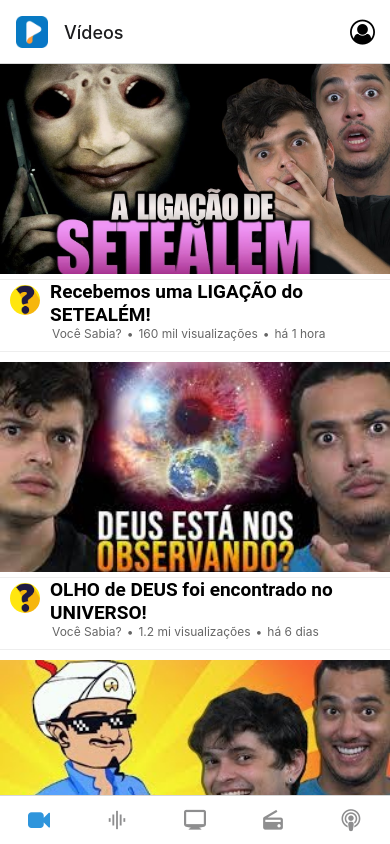
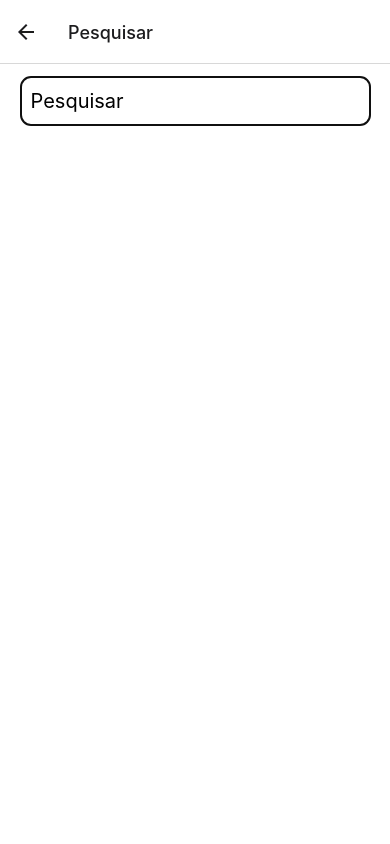
Before and after one commit to henrique-miranda-carvalho/hackathon-gold-nova, a React Native app in the folder eduplay/: screen /Search in a window 390 px wide. Built offline with nearby package versions, Linux system fonts and the light colour scheme; what expo-linking would draw is missing.

Commit message:
Pesquisar

```diff
--- a/eduplay/navigation/LinkingConfiguration.ts
+++ b/eduplay/navigation/LinkingConfiguration.ts
@@ -45,6 +45,7 @@ const linking: LinkingOptions<RootStackParamList> = {
       Video: 'video',
       Channel: 'channel',
       Usuario: 'usuario',
+      Search: 'search',
       NotFound: '*',
     },
   },
--- a/eduplay/navigation/index.tsx
+++ b/eduplay/navigation/index.tsx
@@ -8,7 +8,7 @@ import { createBottomTabNavigator } from '@react-navigation/bottom-tabs';
 import { NavigationContainer, DefaultTheme, DarkTheme } from '@react-navigation/native';
 import { createNativeStackNavigator } from '@react-navigation/native-stack';
 import * as React from 'react';
-import { ColorSchemeName, Pressable, Image } from 'react-native';
+import { ColorSchemeName, Pressable, Image, View } from 'react-native';
 
 import Colors from '../constants/Colors';
 import useColorScheme from '../hooks/useColorScheme';
@@ -21,6 +21,7 @@ import RadiosScreen from '../screens/RadiosScreen';
 import PodcastsScreen from '../screens/PodcastsScreen';
 import VideoScreen from '../screens/VideoScreen';
 import ChannelScreen from '../screens/ChannelScreen';
+import SearchScreen from '../screens/SearchScreen';
 import {EmailScreen, SenhaScreen} from '../screens/LoginScreen';
 import { RootStackParamList, RootStackScreenProps, RootTabParamList, RootTabScreenProps } from '../types';
 import LinkingConfiguration from './LinkingConfiguration';
@@ -78,6 +79,13 @@ function RootNavigator() {
 						title: "Canal",
 					})}
 				/>
+				<Stack.Screen
+					name="Search"
+					component={SearchScreen}
+					options={({navigation}: RootStackScreenProps<'Search'>) => ({
+						title: "Pesquisar",
+					})}
+				/>
 			</Stack.Group>
 		</Stack.Navigator>
 	);
@@ -107,6 +115,19 @@ function BottomTabNavigator() {
 					title: 'Vídeos',
 					tabBarIcon: ({ color }) => <FontAwesome name="video-camera" size={22} color={color} />,
 					headerRight: () => (
+						<View style={{flexDirection: 'row',	flexWrap: 'wrap'}}>
+							<Pressable
+								onPress={() => navigation.navigate('Search')}
+								style={({ pressed }) => ({
+									opacity: pressed ? 0.5 : 1,
+								})}>
+								<FontAwesome
+									name="search"
+									size={25}
+									color={Colors[colorScheme].text}
+									style={{ marginRight: 15 }}
+								/>
+							</Pressable>
 							<Pressable
 								onPress={() => navigation.navigate('Usuario')}
 								style={({ pressed }) => ({
@@ -119,6 +140,7 @@ function BottomTabNavigator() {
 									style={{ marginRight: 15 }}
 								/>
 							</Pressable>
+						</View>
 					),
 					headerLeft: () => (
 						<Image
--- /dev/null
+++ b/eduplay/screens/SearchScreen.tsx
@@ -0,0 +1,41 @@
+import '../global.ts'
+import { StatusBar } from 'expo-status-bar';
+import { Platform, StyleSheet, TextInput } from 'react-native';
+import * as React from 'react';
+
+import EditScreenInfo from '../components/EditScreenInfo';
+import { Text, View } from '../components/Themed';
+import { RootStackScreenProps } from '../types';
+
+export default function SearchScreen({ route, navigation }: RootStackScreenProps<'Usuario'>) {
+    const [search, onChangeSearch] = React.useState('');
+    return (
+      <View style={styles.container}>
+        <TextInput
+          style={styles.input}
+          onChangeText={onChangeSearch}
+          value={search}
+          placeholder="Pesquisar"
+          autoFocus={true}
+          onSubmitEditing = {() => {}}
+        />
+      </View>
+    );
+}
+
+const styles = StyleSheet.create({
+    container: {
+      flex: 1,
+      alignItems: 'center',
+    },
+    input: {
+      fontSize: 20,
+      height: 50,
+      width: '90%',
+      margin: 12,
+      borderWidth: 1,
+      padding: 10,
+      borderColor: '#999',
+      borderRadius: 10,
+    },
+  });
--- a/eduplay/types.tsx
+++ b/eduplay/types.tsx
@@ -21,6 +21,7 @@ export type RootStackParamList = {
   NotFound: undefined;
   Email: undefined;
   Senha: undefined;
+  Search: undefined;
 };
 
 export type RootStackScreenProps<Screen extends keyof RootStackParamList> = NativeStackScreenProps<
```
Lines whose indentation alone changed are shown as unchanged.
